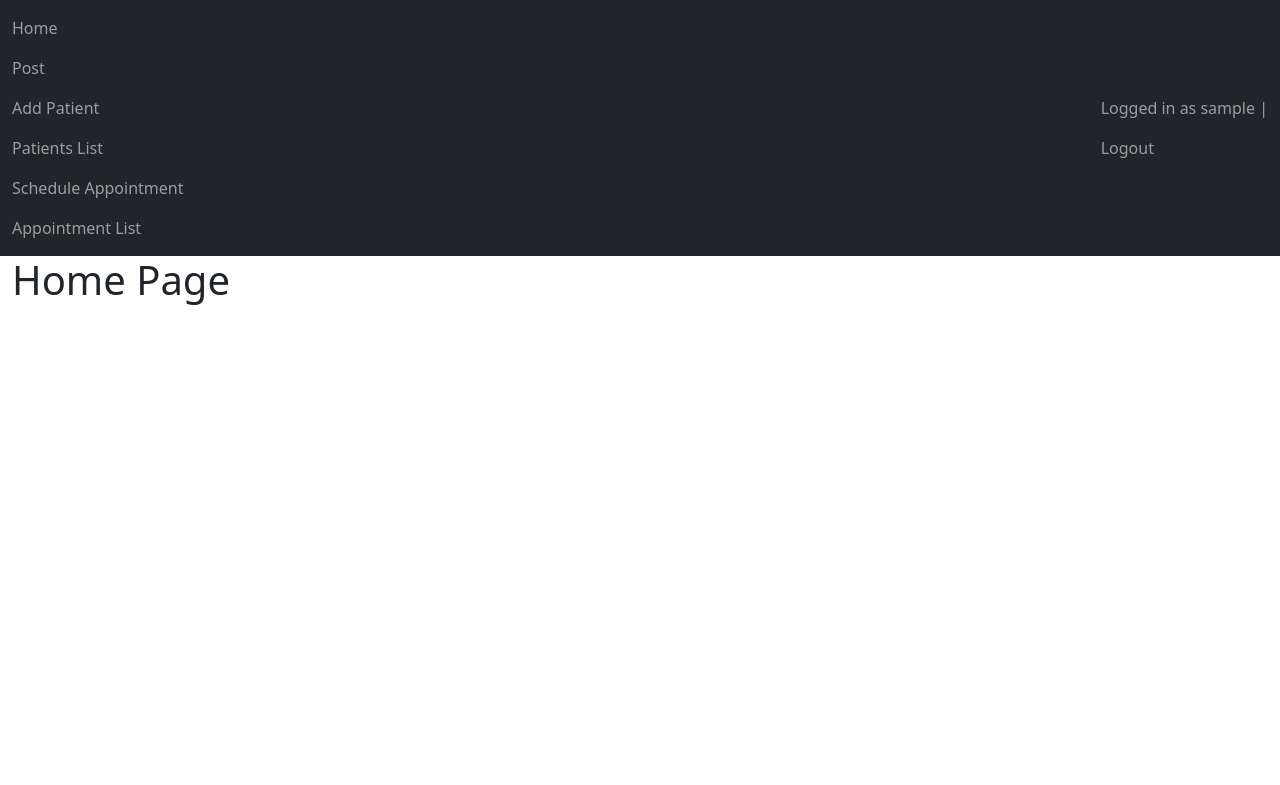
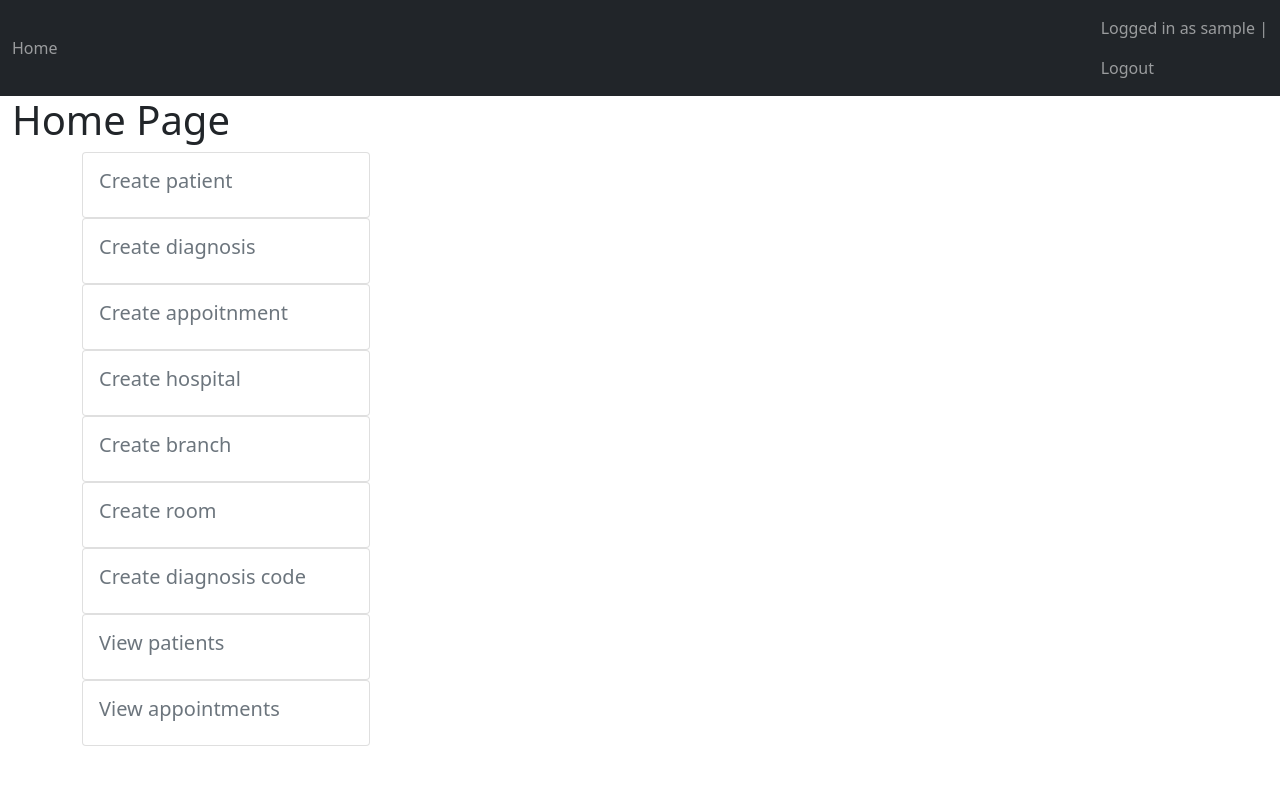
Before and after one commit to AcidSkull/projekt-medyczny, a Django app: page / in a window 1280 px wide. Shown: the top 785 px of the page. Run offline with Django 4.2, Linux system fonts and the light colour scheme; the visitor is signed in with stand-in values (Sample User, id 1).

Commit message:
Added link on home page

```diff
--- a/adt/main/templates/main/base.html
+++ b/adt/main/templates/main/base.html
@@ -16,21 +16,21 @@
                 <li class="nav-item">
                     <a class="nav-link" href="/home">Home</a>
                 </li>
-                <li class="nav-item">
-                    <a class="nav-link" href="/create-post">Post</a>
-                </li>
-                <li class="nav-item">
-                    <a class="nav-link" href="/create/patient">Add Patient</a>
-                </li>
-                <li class="nav-item">
-                    <a class="nav-link" href="/view/patient">Patients List</a>
-                </li>
-                <li class="nav-item">
-                    <a class="nav-link" href="/create/appointment">Schedule Appointment</a>
-                </li>
-                <li class="nav-item">
-                    <a class="nav-link" href="/view/appointment">Appointment List</a>
-                </li>
+<!--                <li class="nav-item">-->
+<!--                    <a class="nav-link" href="/create-post">Post</a>-->
+<!--                </li>-->
+<!--                <li class="nav-item">-->
+<!--                    <a class="nav-link" href="/create/patient">Add Patient</a>-->
+<!--                </li>-->
+<!--                <li class="nav-item">-->
+<!--                    <a class="nav-link" href="/view/patient">Patients List</a>-->
+<!--                </li>-->
+<!--                <li class="nav-item">-->
+<!--                    <a class="nav-link" href="/create/appointment">Schedule Appointment</a>-->
+<!--                </li>-->
+<!--                <li class="nav-item">-->
+<!--                    <a class="nav-link" href="/view/appointment">Appointment List</a>-->
+<!--                </li>-->
             </ul>
         </div>
         <div>
--- a/adt/main/templates/main/create.html
+++ b/adt/main/templates/main/create.html
@@ -1,5 +1,5 @@
 {% extends 'main/base.html' %}
-{% block title %}Create Patient{% endblock %}
+{% block title %}Create {{ name | title }}{% endblock %}
 {% load crispy_forms_tags %}
 {% block content %}
 <form method="post">
--- a/adt/main/templates/main/edit.html
+++ b/adt/main/templates/main/edit.html
@@ -1,5 +1,5 @@
 {% extends 'main/base.html' %}
-{% block title %}Edit{% endblock %}
+{% block title %}Edit {{ name | title }}{% endblock %}
 {% load crispy_forms_tags %}
 {% block content %}
 <form method="post">
--- a/adt/main/templates/main/home.html
+++ b/adt/main/templates/main/home.html
@@ -2,4 +2,87 @@
 {% block title %}Home Page{% endblock %}
 {% block content %}
 <h1>Home Page</h1>
+<div class="container">
+    <div>
+        <a href="/create/patient" class="text-decoration-none link-secondary">
+            <div class="card" style="width: 18rem;">
+              <div class="card-body">
+                <h5 class="card-title">Create patient</h5>
+              </div>
+            </div>
+        </a>
+    </div>
+    <div>
+        <a href="/create/diagnosis" class="text-decoration-none link-secondary">
+            <div class="card" style="width: 18rem;">
+              <div class="card-body">
+                <h5 class="card-title">Create diagnosis</h5>
+              </div>
+            </div>
+        </a>
+    </div>
+    <div>
+        <a href="/create/appointment" class="text-decoration-none link-secondary">
+            <div class="card" style="width: 18rem;">
+              <div class="card-body">
+                <h5 class="card-title">Create appoitnment</h5>
+              </div>
+            </div>
+        </a>
+    </div>
+    <div>
+        <a href="/create/hospital" class="text-decoration-none link-secondary">
+            <div class="card" style="width: 18rem;">
+              <div class="card-body">
+                <h5 class="card-title">Create hospital</h5>
+              </div>
+            </div>
+        </a>
+    </div>
+    <div>
+        <a href="/create/branch" class="text-decoration-none link-secondary">
+            <div class="card" style="width: 18rem;">
+              <div class="card-body">
+                <h5 class="card-title">Create branch</h5>
+              </div>
+            </div>
+        </a>
+    </div>
+        <div>
+        <a href="/create/room" class="text-decoration-none link-secondary">
+            <div class="card" style="width: 18rem;">
+              <div class="card-body">
+                <h5 class="card-title">Create room</h5>
+              </div>
+            </div>
+        </a>
+    </div>
+        <div>
+        <a href="/create/diagnosiscode" class="text-decoration-none link-secondary">
+            <div class="card" style="width: 18rem;">
+              <div class="card-body">
+                <h5 class="card-title">Create diagnosis code</h5>
+              </div>
+            </div>
+        </a>
+    </div>
+        <div>
+        <a href="/view/patient" class="text-decoration-none link-secondary">
+            <div class="card" style="width: 18rem;">
+              <div class="card-body">
+                <h5 class="card-title">View patients</h5>
+              </div>
+            </div>
+        </a>
+    </div>
+        <div>
+        <a href="/view/appointment" class="text-decoration-none link-secondary">
+            <div class="card" style="width: 18rem;">
+              <div class="card-body">
+                <h5 class="card-title">View appointments</h5>
+              </div>
+            </div>
+        </a>
+    </div>
+</div>
 {% endblock %}
--- a/adt/main/templates/main/list.html
+++ b/adt/main/templates/main/list.html
@@ -1,4 +1,5 @@
 {% extends 'main/base.html' %}
+{% block title %}View {{ name | title }}{% endblock %}
 {% block content %}
     <div class="card mt-2">
     {% for i in content %}
--- a/adt/main/templates/main/view.html
+++ b/adt/main/templates/main/view.html
@@ -1,5 +1,5 @@
 {% extends 'main/base.html' %}
-{% block title %}{{ name }}{% endblock %}
+{% block title %}Create {{ name | title }}{% endblock %}
 {% load crispy_forms_tags %}
 {% block content %}
 
--- a/adt/main/templates/registration/login.html
+++ b/adt/main/templates/registration/login.html
@@ -16,8 +16,8 @@
     {% csrf_token %}{{form|crispy}}
     <div class="d-flex w-100 justify-content-between align-items-center">
     <button type="submit" class="btn btn-success">Login</button>
-    or
-    <a class="btn btn-success" href="/sign_up">sign up</a>
+<!--    or-->
+<!--    <a class="btn btn-success" href="/sign_up">sign up</a>-->
     </div>
 </form>
     </div>
--- a/adt/main/views.py
+++ b/adt/main/views.py
@@ -62,8 +62,9 @@ def create(request, model_name):
     else:
         form = get_form(model_name)
 
-    return render(request, 'main/create.html', {"form": form})
+    return render(request, 'main/create.html', {"form": form, 'name': model_name})
 
+@login_required(login_url='/login')
 def sign_up(request):
     if request.method == "POST":
         form = RegisterForm(request.POST)
@@ -125,4 +126,4 @@ def edit(request, model_name, id):
             return redirect(f'/view/{model_name}/{id}')
     else:
         form = get_form(model_name, instance=obj)
-        return render(request, 'main/edit.html', {"form": form, "obj": obj})
+        return render(request, 'main/edit.html', {"form": form, "obj": obj, 'name': model_name})
```
